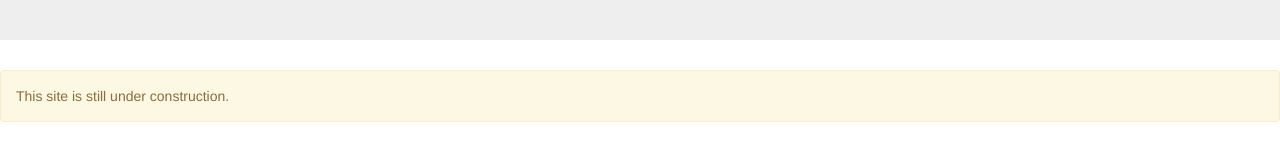
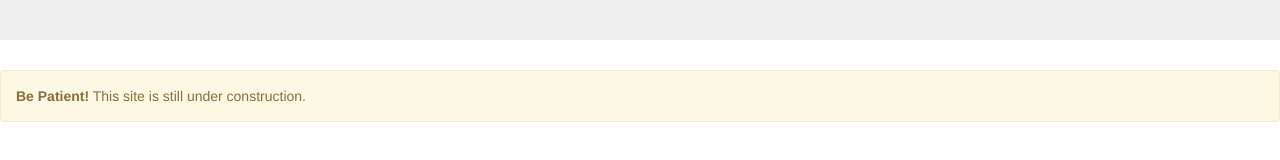
Before and after one commit to NetaBennett/netabennett.github.io, a plain HTML site: page index.html in a window 1280 px wide. Shown: the part 200-360 px from the top of the page. Drawn offline with nearby package versions, Linux system fonts and the light colour scheme.

Commit message:
index.html
alert fixup

```diff
--- a/index.html
+++ b/index.html
@@ -15,7 +15,7 @@
 </div>
 
 <div class="alert alert-warning" role="alert">
-    This site is still under construction.
+    <b>Be Patient!</b> This site is still under construction.
 </div>
 
 <script rel="//maxcdn.bootstrapcdn.com/bootstrap/3.3.2/js/bootstrap.min.js" type="text/javascript"/>
```
